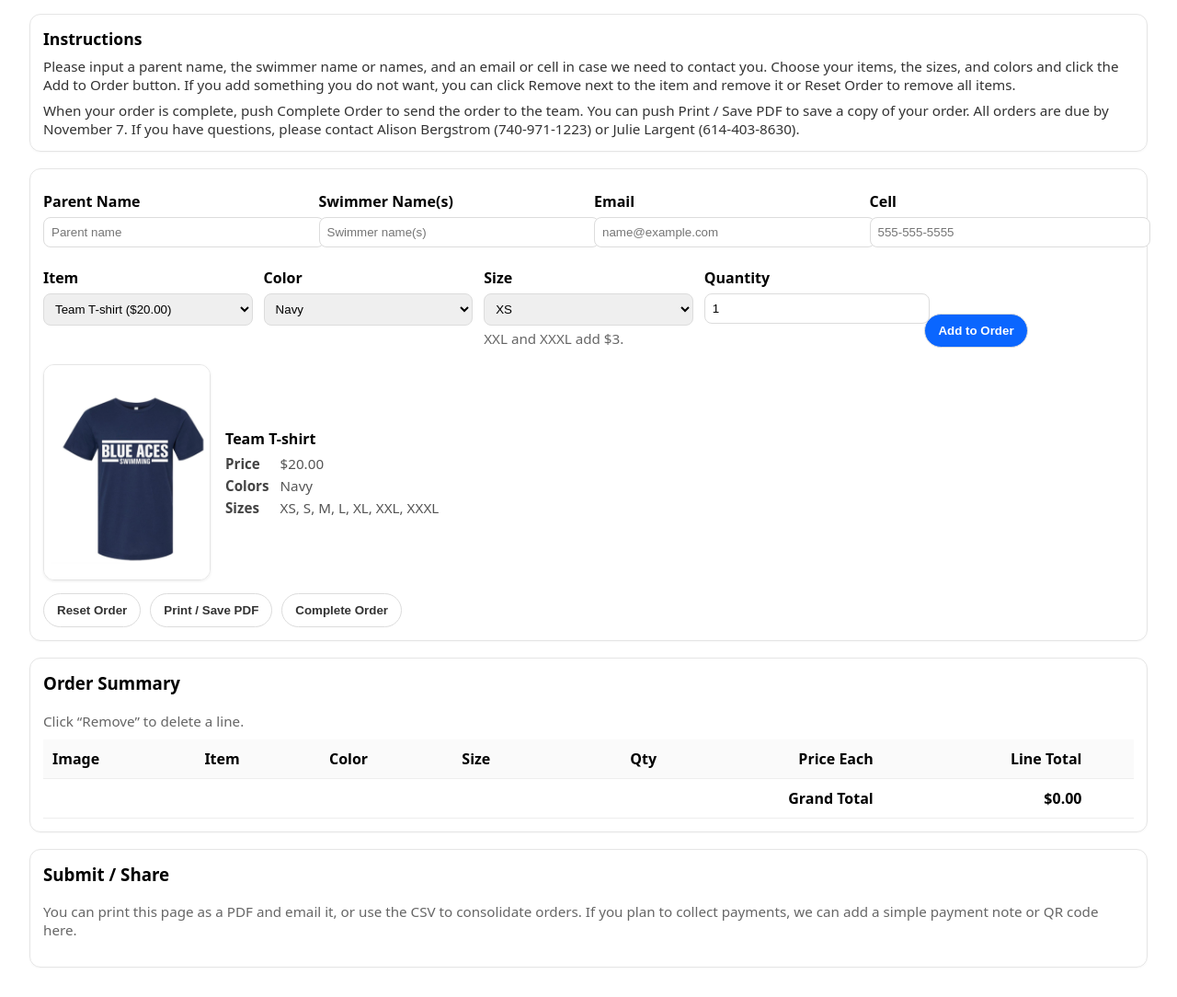
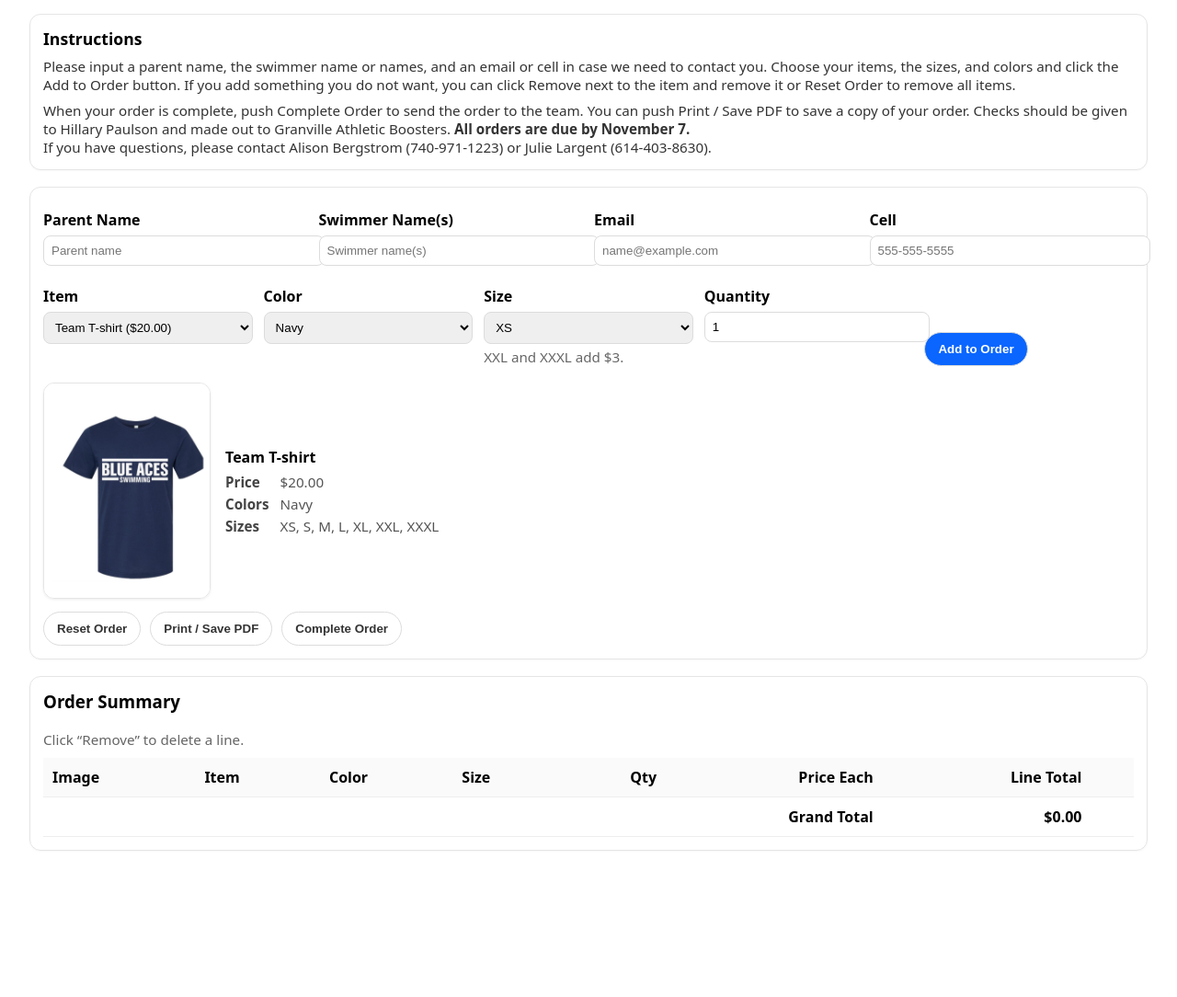
Before and after one commit to bergsfam/granville_swim_orders, a plain HTML site: page index.html in a window 1280 px wide. Shown: the part 108-1192 px from the top of the page at 92% size. After the commit the page ends 1065 px from the top, so only its background shows below. Drawn offline with Linux system fonts and the light colour scheme.

Commit message:
Update index.html wording

```diff
--- a/index.html
+++ b/index.html
@@ -84,7 +84,9 @@
     </p>
     <p class="note" style="margin:0; color:#333;">
       When your order is complete, push Complete Order to send the order to the team. You can push Print / Save PDF to save a
-      copy of your order. All orders are due by November 7. If you have questions, please contact Alison Bergstrom
+      copy of your order. Checks should be given to Hillary Paulson and made out to Granville Athletic Boosters. <strong>All orders are due by November 7.</strong>
+    </p>
+    <p class="note" style="margin:0; color:#333;">If you have questions, please contact Alison Bergstrom
       (740-971-1223) or Julie Largent (614-403-8630).
     </p>
   </div>
@@ -169,14 +171,6 @@
         </tr>
       </tfoot>
     </table>
-  </div>
-
-  <div class="card">
-    <h3 style="margin-top:0">Submit / Share</h3>
-    <p class="note">
-      You can print this page as a PDF and email it, or use the CSV to consolidate orders.
-      If you plan to collect payments, we can add a simple payment note or QR code here.
-    </p>
   </div>
 
   <script>
```
